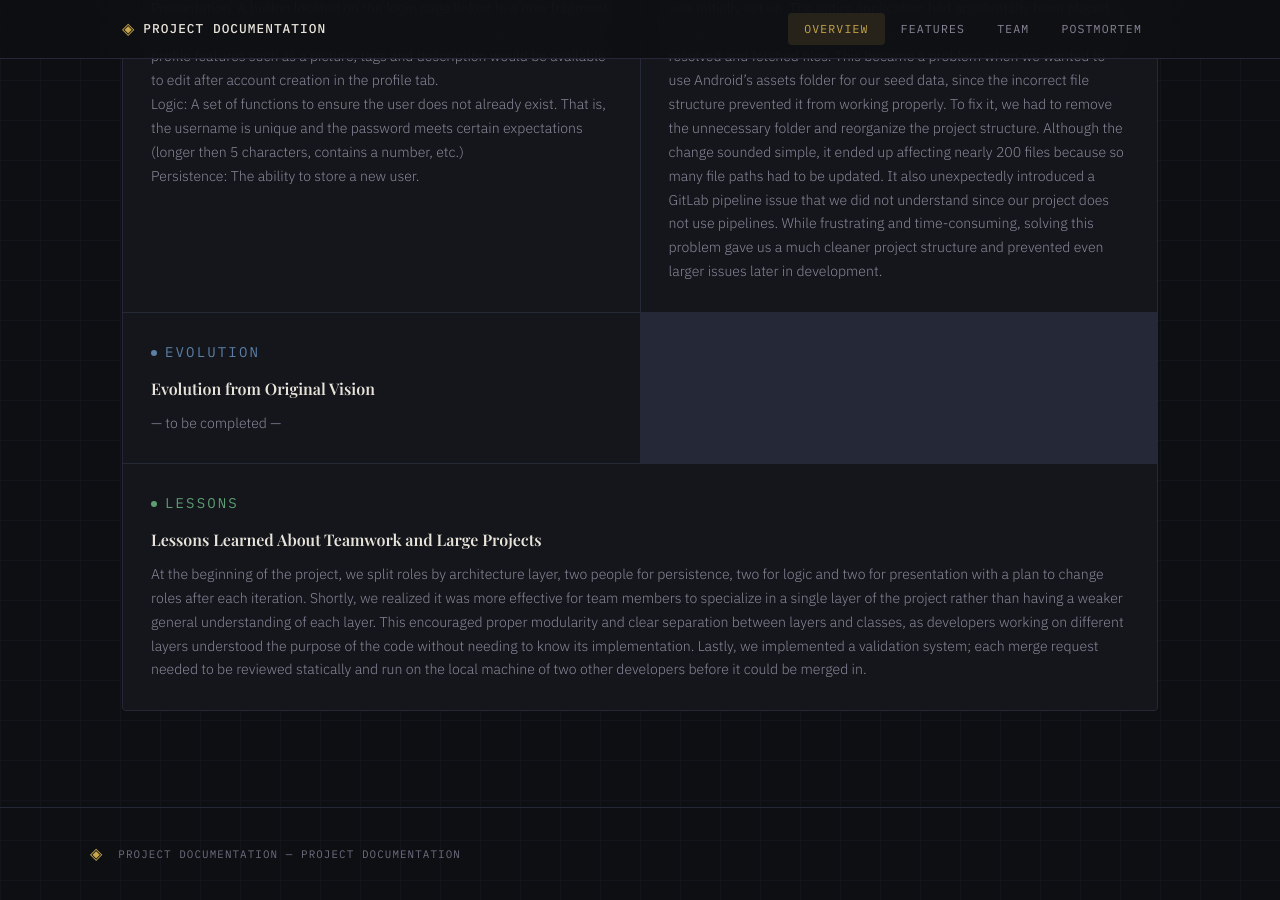
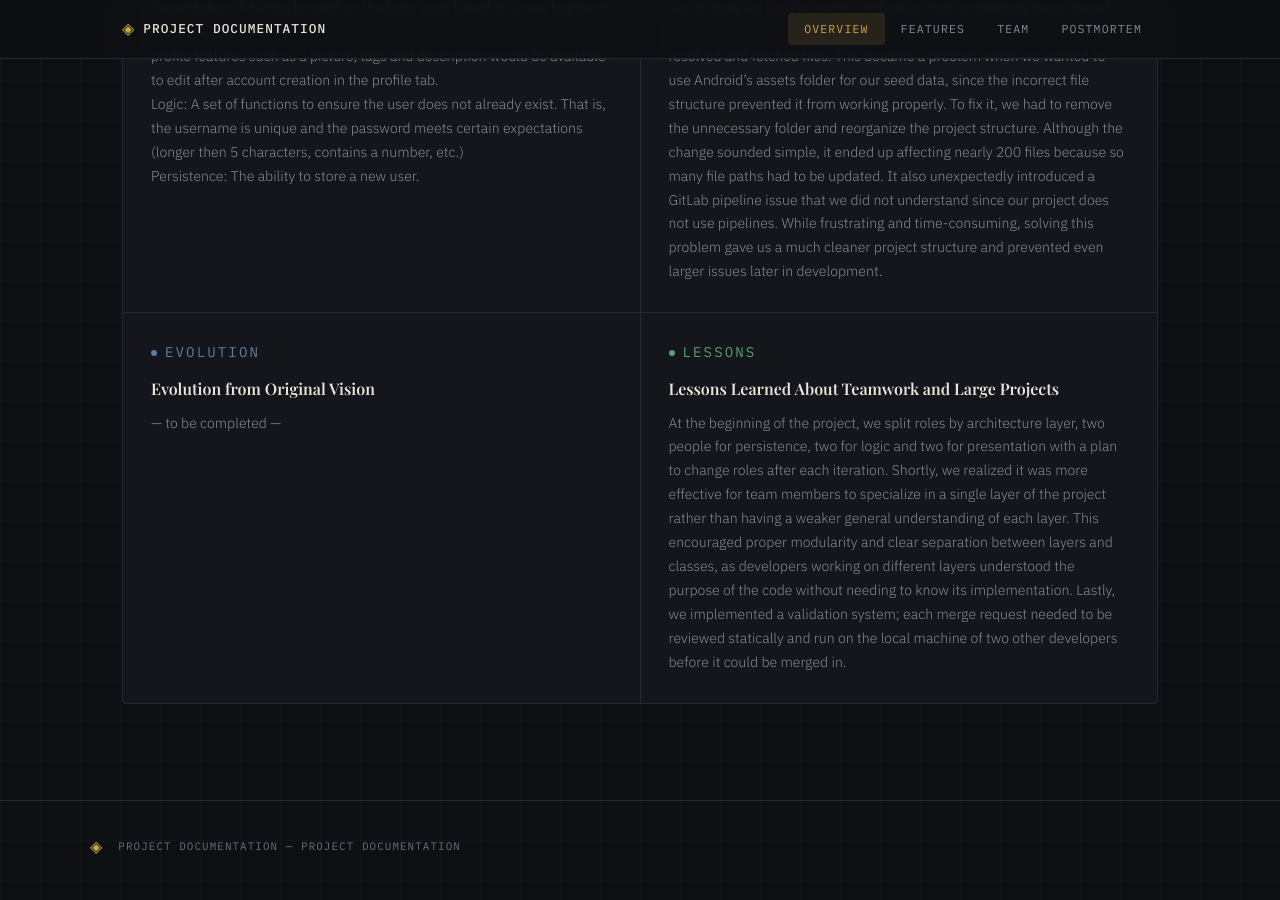
Before and after one commit to AlonSlonimsky/DISKussMe, a Jekyll site: the page built from index.html, in a window 1280 px wide and 900 px high, scrolled down 5938 px. Built offline with Jekyll 4.4.1, drawn with Linux system fonts in a browser that asks for light colours.

Commit message:
removed full width

```diff
--- a/index.html
+++ b/index.html
@@ -441,7 +441,7 @@ Another unexpected technical challenge came from the way the project was initial
       </div>
 
       <!-- Lessons learned -->
-      <div class="pm-item full-width">
+      <div class="pm-item">
         <p class="pm-item-label good">Lessons</p>
         <h3>Lessons Learned About Teamwork and Large Projects</h3>
         <p>At the beginning of the project, we split roles by architecture layer, two people for persistence, two for logic and two for presentation with a plan to change roles after each iteration. Shortly, we realized it was more effective for team members to specialize in a single layer of the project rather than having a weaker general understanding of each layer. This encouraged proper modularity and clear separation between layers and classes, as developers working on different layers understood the purpose of the code without needing to know its implementation. Lastly, we implemented a validation system; each merge request needed to be reviewed statically and run on the local machine of two other developers before it could be merged in. </p>
```
